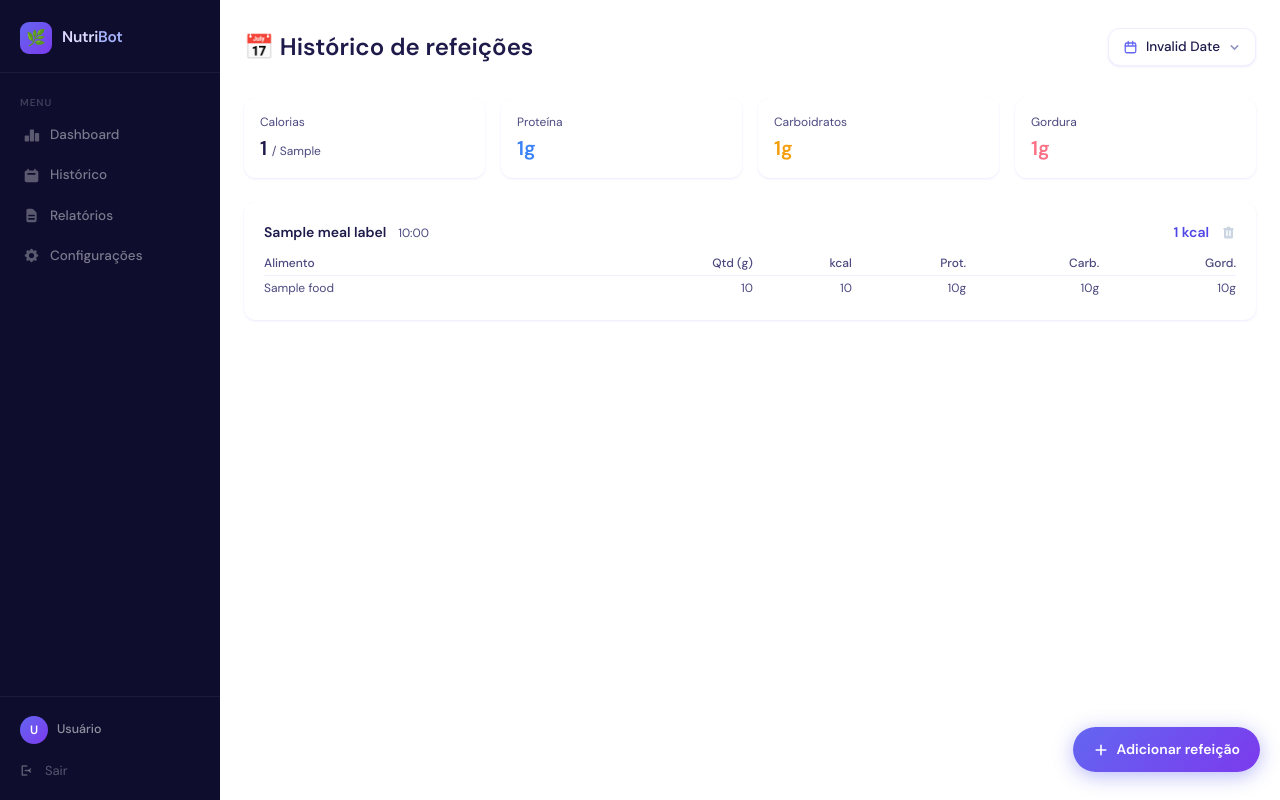
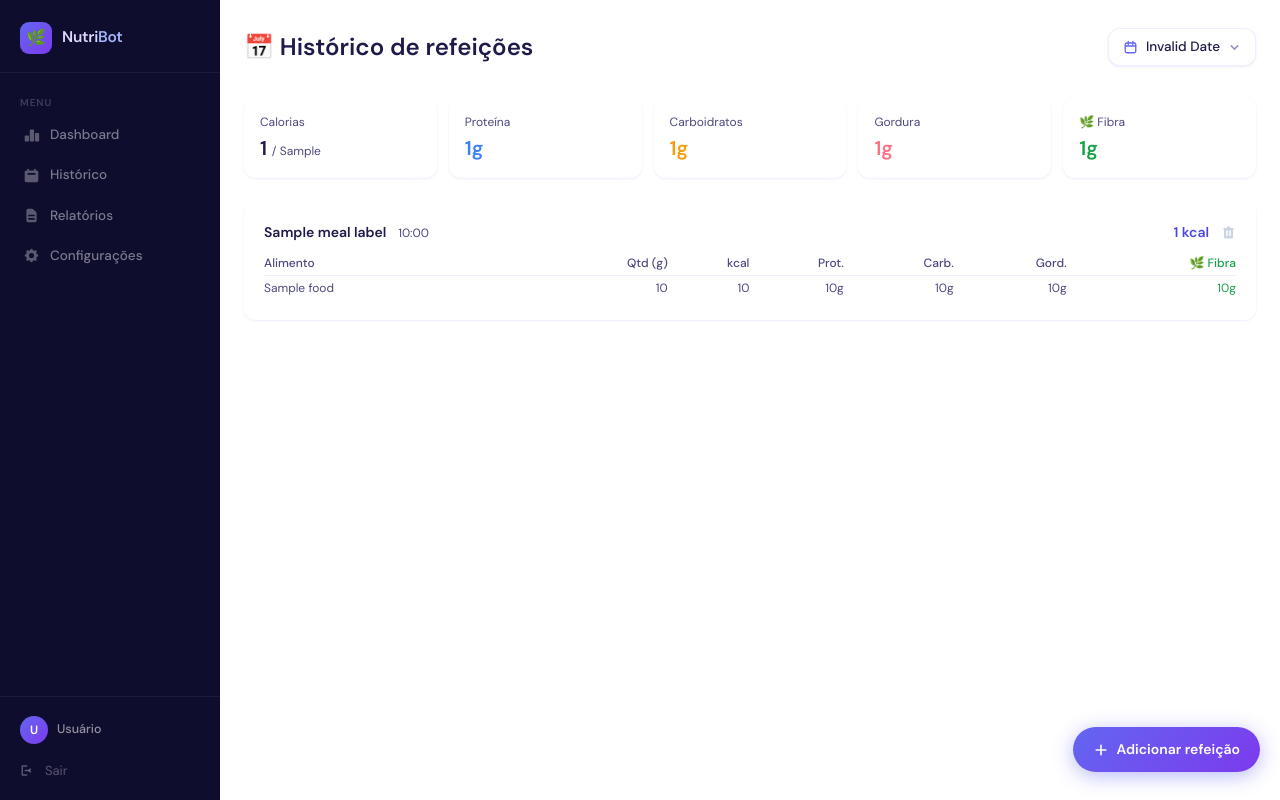
Before and after one commit to jaquelinesfernandes/Nutri_Bot, a FastAPI app: template app/templates/historico.html in a window 1280 px wide. Run offline with FastAPI, Linux system fonts and the light colour scheme; the template is opened without the code that fills it: most values are stand-ins (such as "Sample title", 1, 10 or a date in 2020); parts of the project's set-up code (start-up, migrations or seed data) failed here and were passed over; some libraries are stand-ins or nearby versions.

Commit message:
feat(historico+dashboard): adiciona fibra ao histórico e corrige duplicação no card
Histórico:
- Coluna "🌿 Fibra" nas tabelas de alimentos (Jinja2 e JS buildMealCard)
- Card "Fibra" no grid de totais diários (verde, id="totFiber")
- recalcTotals: suporta chave fiber + formata com toFixed(1) para casa decimal
- Ao adicionar refeição: fiber: meal.total_fiber_g ?? 0 incluído no delta
- Ao excluir: lê cells[6] para fiber e subtrai do total
- Schema FoodItemRead: fiber_g: float = 0.0
- Schema MealLogRead + DailyBalance: total_fiber_g: float = 0.0
- Router historico: calcula total_fiber_g no DailyBalance

Dashboard:
- Card de fibra: remove "· Y% (7d)" duplicado do macro-sub, alinha ao
  padrão dos outros cards ("Meta Xg · Y% atingido")

Co-Authored-By: Claude Sonnet 4.6 <noreply@anthropic.com>
Claude-Session: https://claude.ai/code/session_01H3g5qjiXzXAss3vXAbyKJL

```diff
--- a/app/routers/dashboard.py
+++ b/app/routers/dashboard.py
@@ -348,6 +348,7 @@ async def historico(
             total_protein_g=sum(m.total_protein_g for m in meals),
             total_carb_g=sum(m.total_carb_g for m in meals),
             total_fat_g=sum(m.total_fat_g for m in meals),
+            total_fiber_g=sum(getattr(m, "total_fiber_g", 0.0) for m in meals),
             goal_calories=user.daily_calorie_goal,
             remaining_calories=None,
             meals=[MealLogRead.model_validate(m) for m in meals],
--- a/app/schemas/meal.py
+++ b/app/schemas/meal.py
@@ -11,6 +11,7 @@ class FoodItemRead(BaseModel):
     protein_g: float
     carb_g: float
     fat_g: float
+    fiber_g: float = 0.0
     source: str
     confidence_score: float
 
@@ -25,6 +26,7 @@ class MealLogRead(BaseModel):
     total_protein_g: float
     total_carb_g: float
     total_fat_g: float
+    total_fiber_g: float = 0.0
     food_items: list[FoodItemRead]
 
     model_config = {"from_attributes": True}
@@ -36,6 +38,7 @@ class DailyBalance(BaseModel):
     total_protein_g: float
     total_carb_g: float
     total_fat_g: float
+    total_fiber_g: float = 0.0
     goal_calories: int | None
     remaining_calories: float | None
     meals: list[MealLogRead]
--- a/app/templates/dashboard.html
+++ b/app/templates/dashboard.html
@@ -222,8 +222,7 @@
         <div class="macro-lbl">Fibra</div>
         <div class="macro-num">{{ total_fiber | round(1) }}<small>g</small></div>
         <div class="macro-sub">
-          Meta {{ goal_fiber }}g · <strong style="color:{% if pct_fiber >= 80 %}#16A34A{% elif pct_fiber >= 50 %}#ca8a04{% else %}#dc2626{% endif %}">{{ pct_fiber }}%</strong> hoje
-          · {{ week_fiber_avg_pct }}% (7d)
+          Meta {{ goal_fiber }}g · {{ pct_fiber }}% atingido
         </div>
         <div class="macro-mini-track">
           <div class="macro-mini-fill" style="width:{{ pct_fiber_clamp }}%;background:linear-gradient(90deg,#16A34A,#4ADE80)"></div>
--- a/app/templates/historico.html
+++ b/app/templates/historico.html
@@ -292,7 +292,7 @@
 
 <!-- ── Resumo do dia ────────────────────────────────────── -->
 <!-- ── Totais do dia ─────────────────────────────────────── -->
-<div class="grid grid-cols-2 md:grid-cols-4 gap-4 mb-6" id="totalsGrid">
+<div class="grid grid-cols-3 md:grid-cols-5 gap-3 mb-6" id="totalsGrid">
   <div class="bg-white rounded-xl shadow-sm p-4">
     <p class="text-xs text-slate-400 mb-1">Calorias</p>
     <p class="text-xl font-bold text-slate-800" id="totKcal">
@@ -311,6 +311,10 @@
   <div class="bg-white rounded-xl shadow-sm p-4">
     <p class="text-xs text-slate-400 mb-1">Gordura</p>
     <p class="text-xl font-bold text-rose-400" id="totFat">{% if balance %}{{ balance.total_fat_g | int }}{% else %}0{% endif %}g</p>
+  </div>
+  <div class="bg-white rounded-xl shadow-sm p-4">
+    <p class="text-xs text-slate-400 mb-1">🌿 Fibra</p>
+    <p class="text-xl font-bold text-green-600" id="totFiber">{% if balance %}{{ balance.total_fiber_g | round(1) }}{% else %}0{% endif %}g</p>
   </div>
 </div>
 
@@ -343,6 +347,7 @@
           <th class="pb-1 font-medium text-right">Prot.</th>
           <th class="pb-1 font-medium text-right">Carb.</th>
           <th class="pb-1 font-medium text-right">Gord.</th>
+          <th class="pb-1 font-medium text-right" style="color:#16A34A">🌿 Fibra</th>
         </tr></thead>
         <tbody>
           {% for fi in meal.food_items %}
@@ -353,6 +358,7 @@
             <td class="py-1 text-right">{{ fi.protein_g | round(1) }}g</td>
             <td class="py-1 text-right">{{ fi.carb_g | round(1) }}g</td>
             <td class="py-1 text-right">{{ fi.fat_g | round(1) }}g</td>
+            <td class="py-1 text-right" style="color:#16A34A">{{ fi.fiber_g | round(1) }}g</td>
           </tr>
           {% endfor %}
         </tbody>
@@ -806,7 +812,7 @@
   /* ── Recalcula totais do dia no DOM ─────────────────────── */
   function recalcTotals(delta) {
     // delta = { kcal, prot, carb, fat }  (pode ser negativo para delete)
-    const ids = { kcal:'totKcal', prot:'totProt', carb:'totCarb', fat:'totFat' };
+    const ids = { kcal:'totKcal', prot:'totProt', carb:'totCarb', fat:'totFat', fiber:'totFiber' };
     for (const [key, id] of Object.entries(ids)) {
       const el = document.getElementById(id);
       if (!el) continue;
@@ -814,7 +820,7 @@
       const val = cur + (delta[key] || 0);
       // Preserva o "/ meta" que pode existir dentro de span
       const span = el.querySelector('span');
-      el.textContent = Math.round(val) + (key === 'kcal' ? '' : 'g');
+      el.textContent = (key === 'fiber' ? val.toFixed(1) : Math.round(val)) + (key === 'kcal' ? '' : 'g');
       if (span) el.appendChild(span);
     }
   }
@@ -835,6 +841,7 @@
             <th class="pb-1 font-medium text-right">Prot.</th>
             <th class="pb-1 font-medium text-right">Carb.</th>
             <th class="pb-1 font-medium text-right">Gord.</th>
+            <th class="pb-1 font-medium text-right" style="color:#16A34A">🌿 Fibra</th>
           </tr></thead>
           <tbody>
             ${meal.food_items.map(fi => `
@@ -845,6 +852,7 @@
                 <td class="py-1 text-right">${fi.protein_g.toFixed(1)}g</td>
                 <td class="py-1 text-right">${fi.carb_g.toFixed(1)}g</td>
                 <td class="py-1 text-right">${fi.fat_g.toFixed(1)}g</td>
+                <td class="py-1 text-right" style="color:#16A34A">${(fi.fiber_g ?? 0).toFixed(1)}g</td>
               </tr>`).join('')}
           </tbody>
         </table>`;
@@ -968,10 +976,11 @@
 
       // Atualiza totais
       recalcTotals({
-        kcal: meal.total_calories_kcal,
-        prot: meal.total_protein_g,
-        carb: meal.total_carb_g,
-        fat:  meal.total_fat_g,
+        kcal:  meal.total_calories_kcal,
+        prot:  meal.total_protein_g,
+        carb:  meal.total_carb_g,
+        fat:   meal.total_fat_g,
+        fiber: meal.total_fiber_g ?? 0,
       });
 
       closeModal();
@@ -995,7 +1004,7 @@
     const card = btn.closest('.meal-card');
 
     // Pega totais antes de remover
-    let kcal = 0, prot = 0, carb = 0, fat = 0;
+    let kcal = 0, prot = 0, carb = 0, fat = 0, fiber = 0;
     const kcalEl = card.querySelector('.font-bold.text-brand-600');
     if (kcalEl) kcal = parseFloat(kcalEl.textContent) || 0;
 
@@ -1004,9 +1013,10 @@
     rows.forEach(row => {
       const cells = row.querySelectorAll('td');
       if (cells.length >= 6) {
-        prot += parseFloat(cells[3].textContent) || 0;
-        carb += parseFloat(cells[4].textContent) || 0;
-        fat  += parseFloat(cells[5].textContent) || 0;
+        prot  += parseFloat(cells[3].textContent) || 0;
+        carb  += parseFloat(cells[4].textContent) || 0;
+        fat   += parseFloat(cells[5].textContent) || 0;
+        fiber += parseFloat(cells[6]?.textContent) || 0;
       }
     });
 
@@ -1046,7 +1056,7 @@
       }, 420);
 
       // Subtrai dos totais
-      recalcTotals({ kcal: -kcal, prot: -prot, carb: -carb, fat: -fat });
+      recalcTotals({ kcal: -kcal, prot: -prot, carb: -carb, fat: -fat, fiber: -fiber });
       showToast('🗑️ Refeição excluída.', false);
 
     } catch (err) {
```
